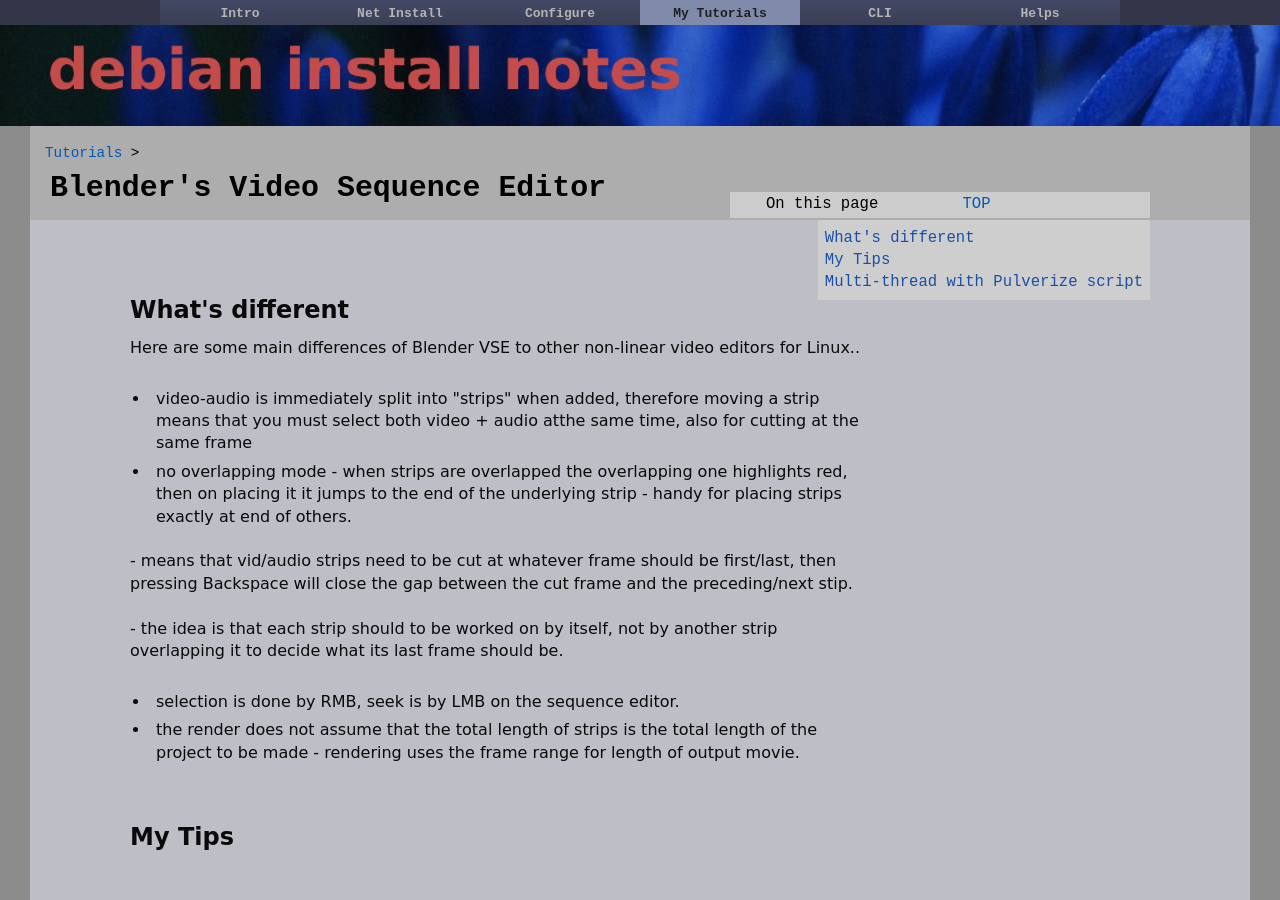
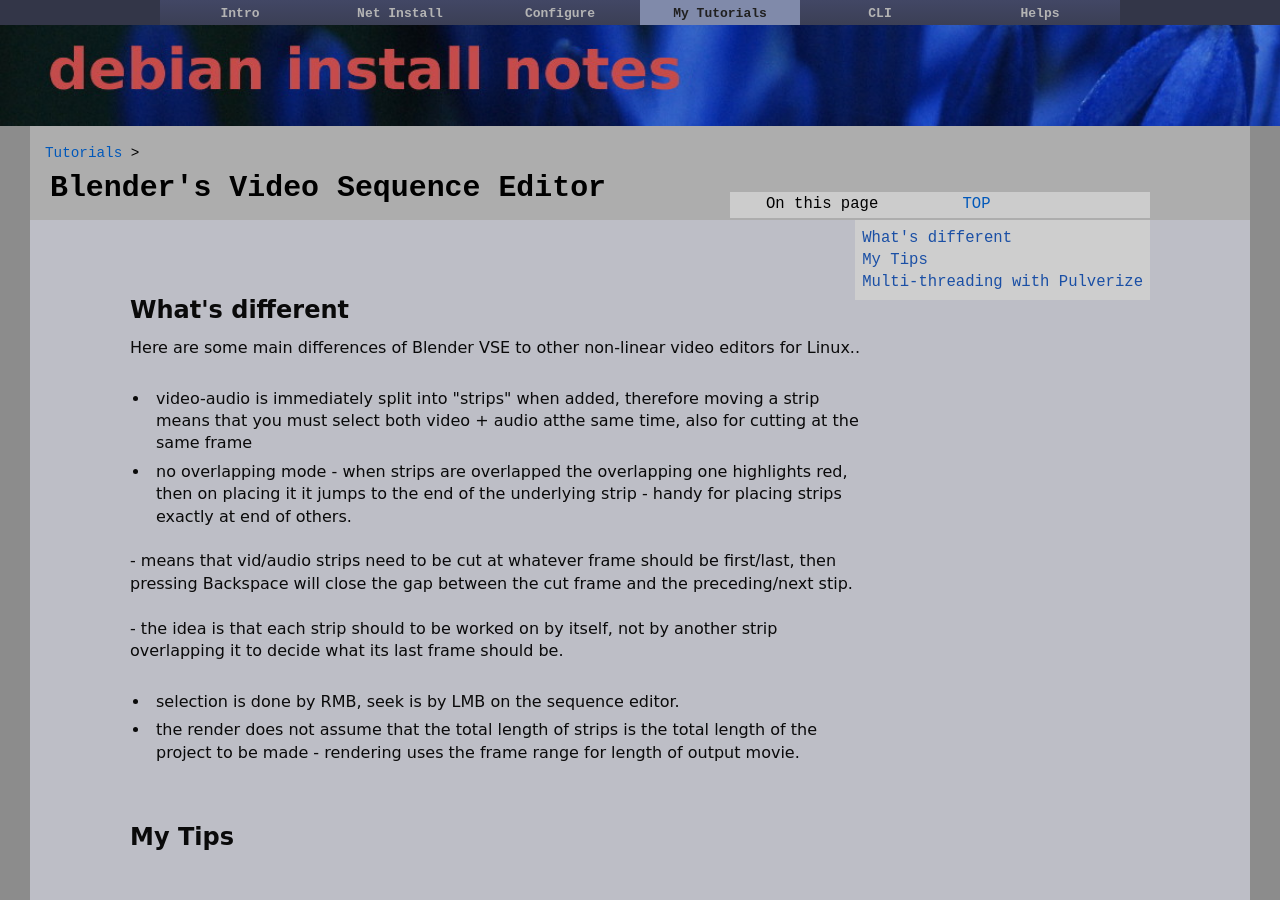
Before and after one commit to dquinton/debian-install, a Jekyll site: the page built from tutorial/04a-blender-vse.html, in a window 1280 px wide and 900 px high. Built offline with Jekyll 4.4.1, drawn with Linux system fonts in a browser that asks for light colours.

Commit message:
updating pages

```diff
--- a/tutorial/04a-blender-vse.html
+++ b/tutorial/04a-blender-vse.html
@@ -12,7 +12,7 @@
              <ul>
                 <li><a href="#1">What's different</a></li>
                 <li><a href="#2">My Tips</a></li>
-                <li><a href="#3">Multi-thread with Pulverize script</a></li>
+                <li><a href="#3">Multi-threading with Pulverize</a></li>
              </ul>
     </li>
   </ul>
@@ -22,7 +22,7 @@
 <table cellpadding="5"><tr><td>
    <a href="#1">What's different</a><br>
    <a href="#2">My Tips</a><br>
-   <a href="#3">Multi-thread with Pulverize script</a><br>
+   <a href="#3">Multi-threading with Pulverize</a><br>
 </td></tr></table></div>
 <div class="parent"><a href="../tutorials.html">Tutorials</a> ></div>
 
```
Also changed, not shown: other parts of tutorial/04a-blender-vse.html (+1 -1 lines).
